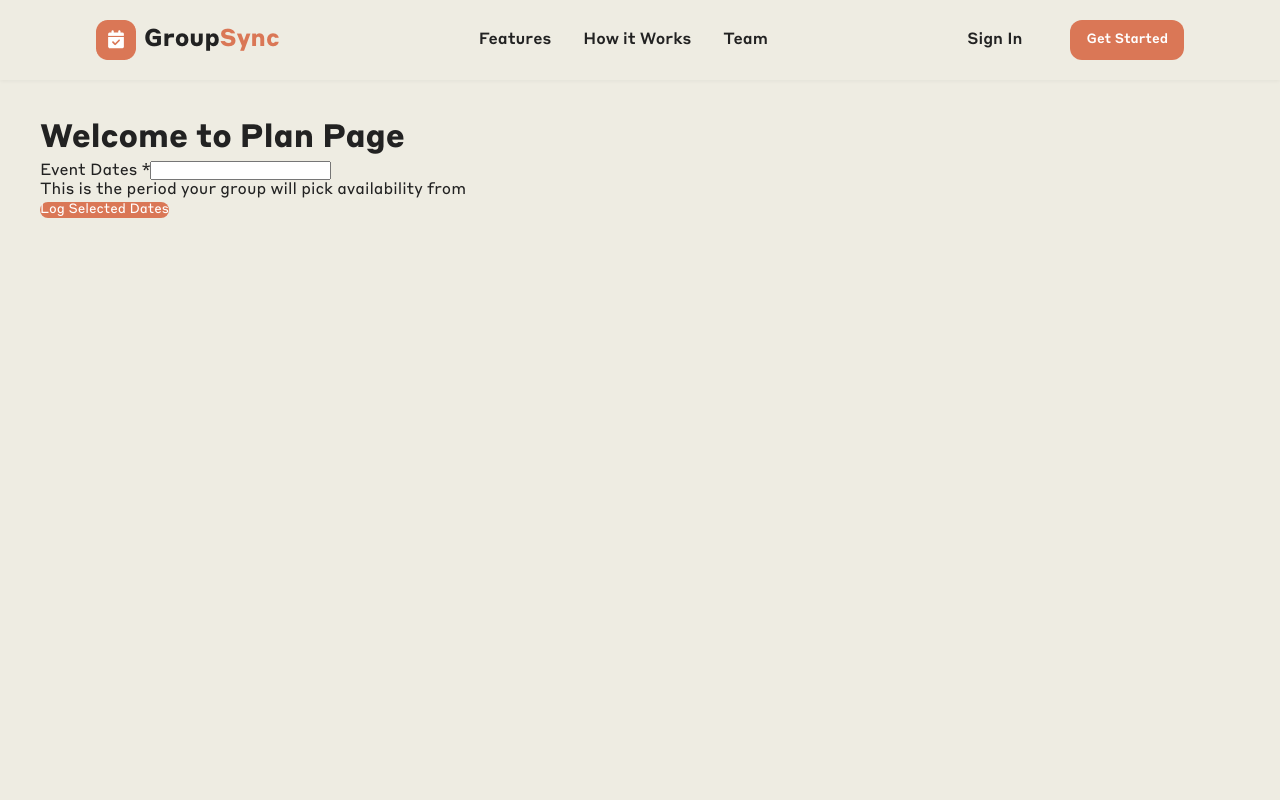
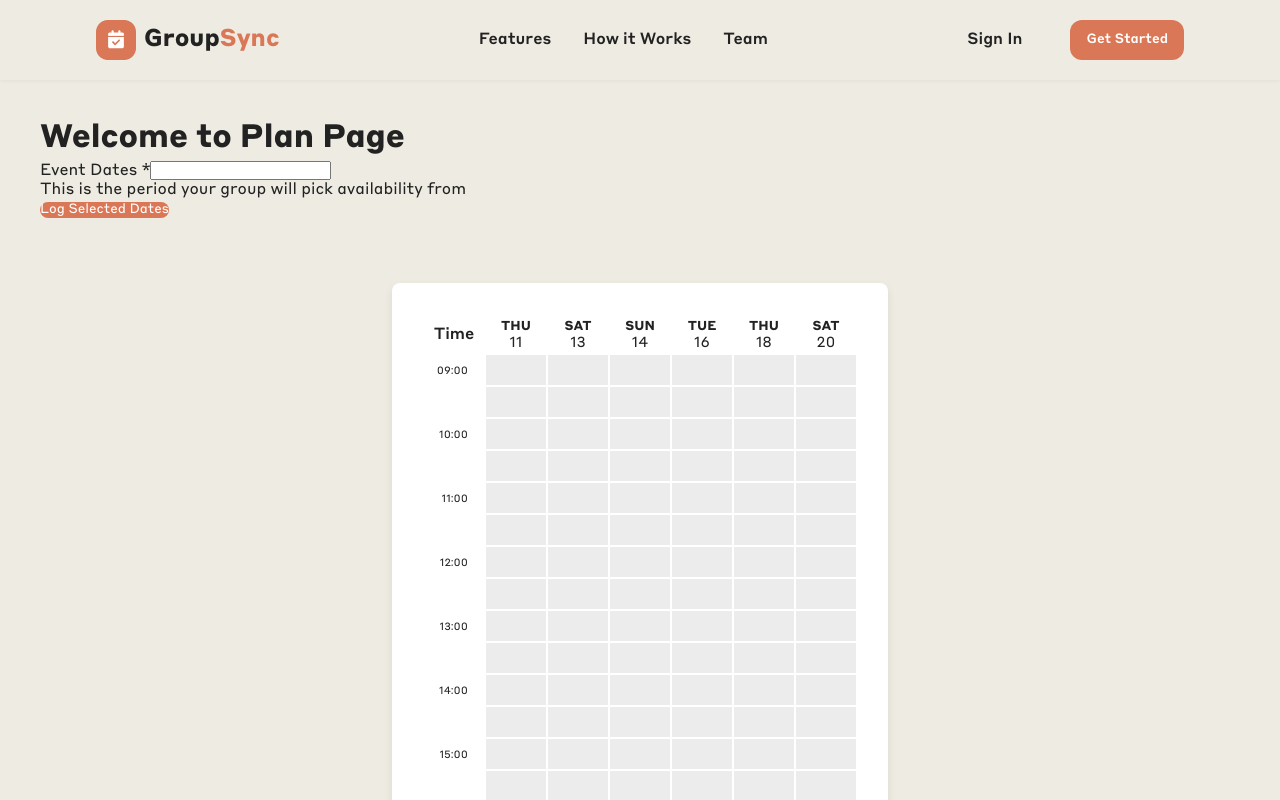
Before and after one commit to angietea101/groupsync, a React (Vite) app: page /plan in a window 1280 px wide. Shown: the top 800 px of the page. Built offline with nearby package versions, Linux system fonts and the light colour scheme; no server answers.

Commit message:
FEAT: created a availability calendar picker component

```diff
--- a/package.json
+++ b/package.json
@@ -12,6 +12,7 @@
   "dependencies": {
     "firebase": "^12.6.0",
     "lucide-react": "^0.555.0",
+    "moment": "^2.30.1",
     "react": "^19.2.0",
     "react-dom": "^19.2.0",
     "react-router-dom": "^7.9.6"
--- /dev/null
+++ b/src/components/AvailabilityPicker.css
@@ -0,0 +1,153 @@
+:root {
+    --color-bg: #f5f5f5;
+    --color-text: #333;
+    --color-primary: #ddac9c;
+    --color-primary-dark: #cc9988;
+    --color-white: #ffffff;
+    --color-light-gray: #e0e0e0;
+    --font-md: 1rem;
+    --space-lg: 1.5rem;
+}
+.availability-picker-wrapper {
+    max-width: fit-content;
+    margin: 2rem auto;
+}
+
+.picker-title {
+    margin-bottom: 1rem;
+}
+
+.availability-picker-card {
+    background-color: var(--color-white);
+    padding: var(--space-lg);
+    border-radius: 8px;
+    box-shadow: 0 4px 10px rgba(0, 0, 0, 0.08);
+    max-width: fit-content;
+    margin: 2rem auto;
+}
+
+.picker-title {
+    font-size: 1.5rem;
+    font-weight: 600;
+    color: var(--color-text);
+    margin-bottom: var(--space-lg);
+    text-align: left;
+}
+
+.picker-container {
+    display: flex;
+    flex-direction: column;
+    border-radius: 4px;
+    overflow: hidden;
+}
+
+
+.day-header-row {
+    display: flex;
+    gap: 2px
+}
+
+.day-header {
+    width: 60px;
+    height: 40px;
+    display: flex;
+    flex-direction: column;
+    justify-content: center;
+    align-items: center;
+    padding: 4px 0;
+    font-size: var(--font-md);
+    color: var(--color-text);
+    font-weight: 500;
+}
+
+.empty-cell {
+    width: 60px;
+    background-color: transparent;
+}
+
+.day-name {
+    font-weight: bold;
+    font-size: 0.8rem;
+    text-transform: uppercase;
+    color: var(--color-text);
+}
+
+.date-number {
+    font-size: 0.9rem;
+    font-weight: 400;
+    color: var(--color-text);
+}
+
+/* --- Calendar Grid --- */
+
+.calendar-grid {
+    display: flex;
+    gap: 2px;
+}
+
+.time-axis {
+    width: 60px;
+    flex-shrink: 0;
+    display: flex;
+    flex-direction: column;
+    gap: 2px;
+
+}
+
+.time-slot-label {
+    height: 30px;
+    display: flex;
+    /*align-items: flex-end;*/
+    align-items: center;
+    padding-right: 1rem;
+}
+
+.label-text {
+    font-size: 0.65rem;
+    color: var(--color-text);
+    text-align: right;
+    width: 100%;
+    transform: none;
+    pointer-events: none;
+}
+
+/* --- Date Columns --- */
+
+.date-column {
+    display: flex;
+    flex-direction: column;
+    width: 60px;
+    flex-shrink: 0;
+    gap: 2px;
+}
+
+.time-slot {
+    height: 30px;
+    cursor: pointer;
+    box-sizing: border-box;
+    transition: background-color 0.1s ease;
+}
+
+.date-column .time-slot:last-child {
+    border-bottom: none;
+}
+
+.time-slot.unselected {
+    background-color: var(--color-light-gray);
+    opacity: 0.6;
+}
+
+.time-slot.selected {
+    background-color: var(--color-primary);
+    opacity: 0.9;
+}
+
+.time-slot:hover {
+    box-shadow: inset 0 0 0 1px var(--color-primary-dark);
+}
+
+.click-instruction {
+    margin-top: 1rem;
+    font-size: 12px;
+    color: #999587
+}
--- /dev/null
+++ b/src/components/AvailabilityPicker.jsx
@@ -0,0 +1,183 @@
+import React, { useState, useCallback, useMemo } from 'react';
+import moment from 'moment';
+import './AvailabilityPicker.css';
+
+const TIME_SLOT_MINUTES = 30;
+
+const formatTimeLabel = (hour, minute) => {
+    return moment().hour(hour).minute(minute).format('H:mm');
+};
+
+const formatDayName = (dateString) => {
+    return moment(dateString, 'YYYY-MM-DD').format('ddd');
+};
+
+const AvailabilityPicker = ({
+    dates,
+    startTime = 9,
+    endTime = 20,
+    slotDuration = TIME_SLOT_MINUTES
+}) => {
+    const [availability, setAvailability] = useState({});
+
+    const [isDragging, setIsDragging] = useState(false);
+    const [isSelecting, setIsSelecting] = useState(false);
+
+    const timeSlots = useMemo(() => {
+        const slots = [];
+        let currentHour = startTime;
+        let currentMinute = 0;
+
+        while (currentHour * 60 + currentMinute < endTime * 60) {
+            slots.push(formatTimeLabel(currentHour, currentMinute));
+            currentMinute += slotDuration;
+            if (currentMinute >= 60) {
+                currentHour += Math.floor(currentMinute / 60);
+                currentMinute %= 60;
+            }
+        }
+        return slots;
+    }, [startTime, endTime, slotDuration]);
+
+    const isSlotSelected = useCallback((date, slot) => {
+        return availability[date] && availability[date].includes(slot);
+    }, [availability]);
+
+    const toggleSlot = useCallback((date, slot) => {
+        setAvailability(prev => {
+            const currentSlots = prev[date] ? [...prev[date]] : [];
+            const index = currentSlots.indexOf(slot);
+
+            if (index > -1) {
+                currentSlots.splice(index, 1);
+            } else {
+                currentSlots.push(slot);
+                currentSlots.sort((a, b) => {
+                    const timeA = moment(a, 'H:mm');
+                    const timeB = moment(b, 'H:mm');
+                    return timeA.diff(timeB);
+                });
+            }
+
+            return {
+                ...prev,
+                [date]: currentSlots.length > 0 ? currentSlots : undefined,
+            };
+        });
+    }, []);
+
+    // Mouse Events for Drag and Click functionality :D
+
+    const handleMouseDown = useCallback((date, slot) => {
+        const currentlySelected = isSlotSelected(date, slot);
+        setIsSelecting(!currentlySelected);
+
+        toggleSlot(date, slot);
+        setIsDragging(true);
+    }, [isSlotSelected, toggleSlot]);
+
+    const handleMouseEnter = useCallback((date, slot) => {
+        if (isDragging) {
+            setAvailability(prev => {
+                const currentSlots = prev[date] ? [...prev[date]] : [];
+                const index = currentSlots.indexOf(slot);
+                let newSlots = [...currentSlots];
+
+                if (isSelecting && index === -1) {
+                    newSlots.push(slot);
+                } else if (!isSelecting && index > -1) {
+                    newSlots.splice(index, 1);
+                } else {
+                    return prev;
+                }
+
+                newSlots.sort((a, b) => moment(a, 'H:mm').diff(moment(b, 'H:mm')));
+
+                return {
+                    ...prev,
+                    [date]: newSlots.length > 0 ? newSlots : undefined,
+                };
+            });
+        }
+    }, [isDragging, isSelecting]);
+
+    const handleMouseUp = useCallback(() => {
+        setIsDragging(false);
+        console.log('Final Availability:', availability);
+    }, [availability]);
+
+    React.useEffect(() => {
+        document.addEventListener('mouseup', handleMouseUp);
+        return () => {
+            document.removeEventListener('mouseup', handleMouseUp);
+        };
+    }, [handleMouseUp]);
+
+    const TimeAxis = useMemo(() => (
+        <div className="time-axis">
+            {timeSlots.map((time, index) => {
+                const [h, m] = time.split(':').map(Number);
+                const isFullHour = m === 0;
+
+                return (
+                    <div key={time} className={`time-slot-label ${isFullHour ? 'full-hour' : 'half-hour'}`}>
+                        {isFullHour && (
+                            <div className="label-text">
+                                {moment(time, 'H:mm').format('HH:mm')}
+                            </div>
+                        )}
+                        <div className="separator" />
+                    </div>
+                );
+            })}
+        </div>
+    ), [timeSlots]);
+
+    return (
+    <div className="availability-picker-wrapper">
+        <div className="availability-picker-card">
+            <div className="picker-container">
+                <div className="day-header-row">
+                    <div className="day-header empty-cell">Time</div>
+                    {dates.map((date) => (
+                        <div key={date} className="day-header">
+                            <span className="day-name">{formatDayName(date)}</span>
+                            <span className="date-number">{moment(date).format('D')}</span>
+                        </div>
+                    ))}
+                </div>
+
+                {/* Calendar Grid */}
+                <div className="calendar-grid">
+                    {TimeAxis}
+                    {dates.map((date) => (
+                        <div key={date} className="date-column">
+                            {timeSlots.map((slot) => {
+                                const isSelected = isSlotSelected(date, slot);
+                                return (
+                                    <div
+                                        key={slot}
+                                        className={`time-slot ${isSelected ? 'selected' : 'unselected'}`}
+                                        onMouseDown={() => handleMouseDown(date, slot)}
+                                        onMouseEnter={() => handleMouseEnter(date, slot)}
+                                    />
+                                );
+                            })}
+                        </div>
+                    ))}
+                </div>
+            </div>
+        </div>
+
+        {/* Move instructions outside the card */}
+        <div className="click-instruction">
+            Click and drag to add your time.
+        </div>
+
+        {/* Move JSON preview outside the card */}
+        <pre>{JSON.stringify(availability, null, 2)}</pre>
+    </div>
+);
+};
+
+export default AvailabilityPicker;
--- a/src/pages/Plan.jsx
+++ b/src/pages/Plan.jsx
@@ -1,7 +1,7 @@
 import Navbar from '../components/Navbar';
 import DateRangePicker from '../components/DateRangePicker';
 import { useState } from 'react';
-
+import AvailabilityPicker from '../components/AvailabilityPicker';
 const parseLocalDate = (dateStr) => {
   const [y, m, d] = dateStr.split("-").map(Number);
   return new Date(y, m - 1, d);
@@ -50,7 +50,7 @@ export default function Plan() {
     dateRange.startDate && dateRange.endDate
       ? `${formatDisplayDate(dateRange.startDate)} to ${formatDisplayDate(dateRange.endDate)}`
       : '';
-
+  const eventDates = ['2025-12-11', '2025-12-13', '2025-12-14', '2025-12-16', '2025-12-18' ,'2025-12-20'];
   return (
     <>
       <Navbar />
@@ -75,7 +75,13 @@ export default function Plan() {
         <button onClick={() => console.log(dateRange)}>
           Log Selected Dates
         </button>
-
+        <div className="home-container">
+            <AvailabilityPicker
+                dates={eventDates}
+                startTime={9}
+                endTime={20.5}
+            />
+        </div>
       </div>
     </>
   );
```
Also changed, not shown: 1 other file (tests, documents, lock files or other folders).
